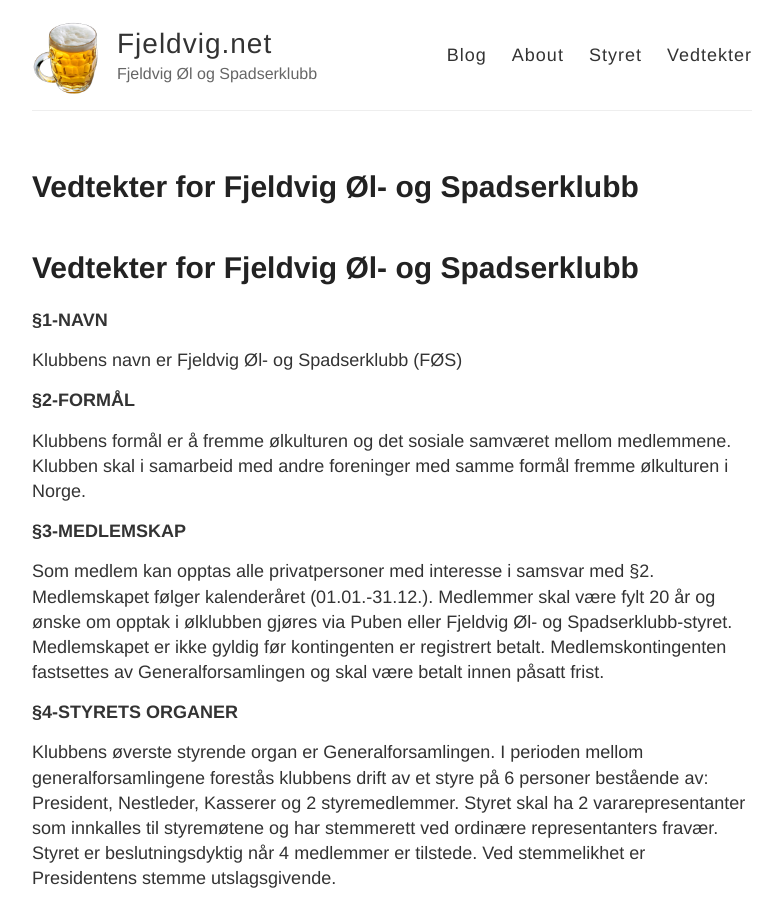
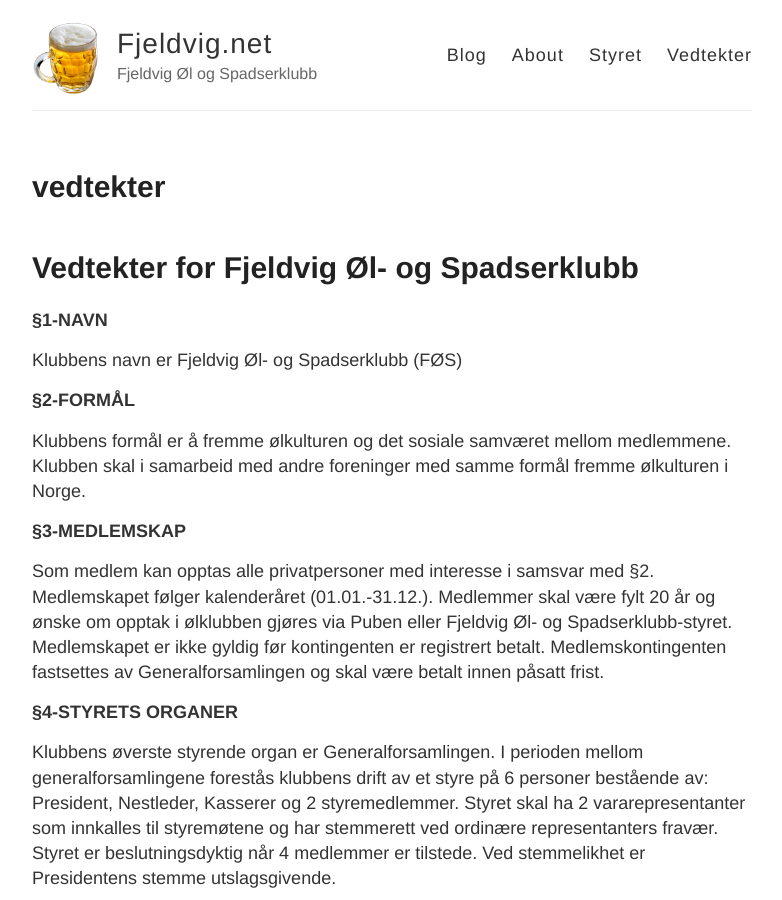
Before and after one commit to Kimuth/kimuth.github.io, a Jekyll site: the page built from vedtekter.md, in a window 1280 px wide and 900 px high. Shown: the whole window, without its empty margins (248-1030 px from the left). Built offline with Jekyll 4.4.1, drawn with Linux system fonts in a browser that asks for light colours; our own code applies the rules of GitHub Pages for plain Markdown files; part of the change alters nothing that is shown.

```diff
--- a/vedtekter.md
+++ b/vedtekter.md
@@ -1,4 +1,6 @@
 ---
+title: vedtekter
+date: 2017-11-29 13:40:22 Z
 ---
 
 # Vedtekter for Fjeldvig Øl- og Spadserklubb
```
